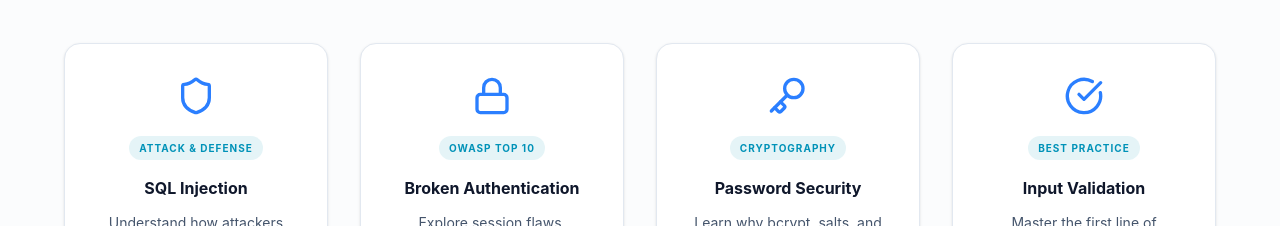
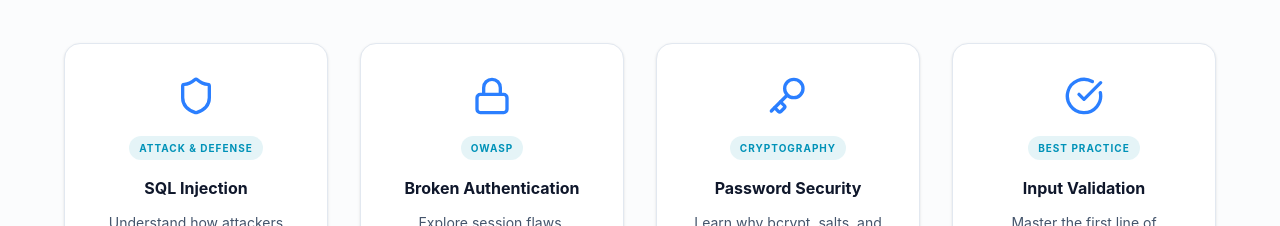
Before and after one commit to starfruit220004/FinalProject_IAS, a React (Vite) app in the folder Frontend/: page / in a window 1280 px wide. Shown: the part 1100-1326 px from the top of the page. Built offline with nearby package versions, Linux system fonts and the light colour scheme; no server answers; the HTML template or start-up script is replaced by a standard one.

Commit message:
removed top 10

```diff
--- a/Frontend/src/pages/LandingPage.jsx
+++ b/Frontend/src/pages/LandingPage.jsx
@@ -26,7 +26,7 @@
     title: "Broken Authentication",
     desc: "Explore session flaws, credential stuffing, and how JWT tokens keep your users secure.",
     color: "from-teal-500 to-teal-700",
-    badge: "OWASP Top 10",
+    badge: "OWASP",
   },
   {
     icon: Key,
```
